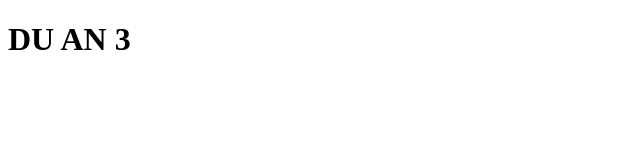
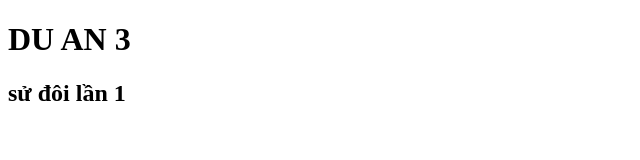
Before and after one commit to thienptm1999/duan3, a plain HTML site: page index.html in a window 1280 px wide. Shown: the whole page, without its empty margins (0-640 px from the left). Drawn offline with Linux system fonts and the light colour scheme.

Commit message:
Sửa đổi lần 1

```diff
--- a/index.html
+++ b/index.html
@@ -7,5 +7,6 @@
   </head>
   <body>
     <h1>DU AN 3</h1>
+    <h2>sử đôi lần 1</h2>
   </body>
 </html>
```
